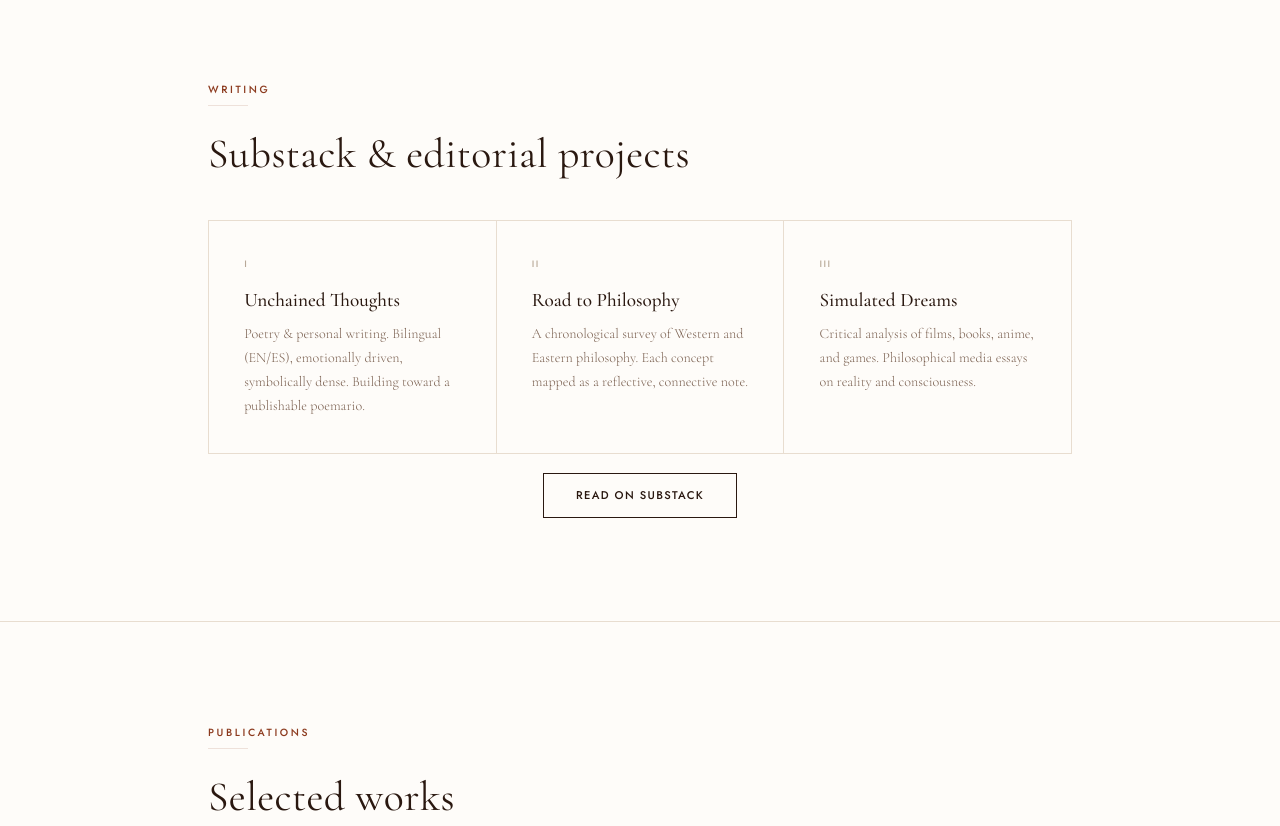
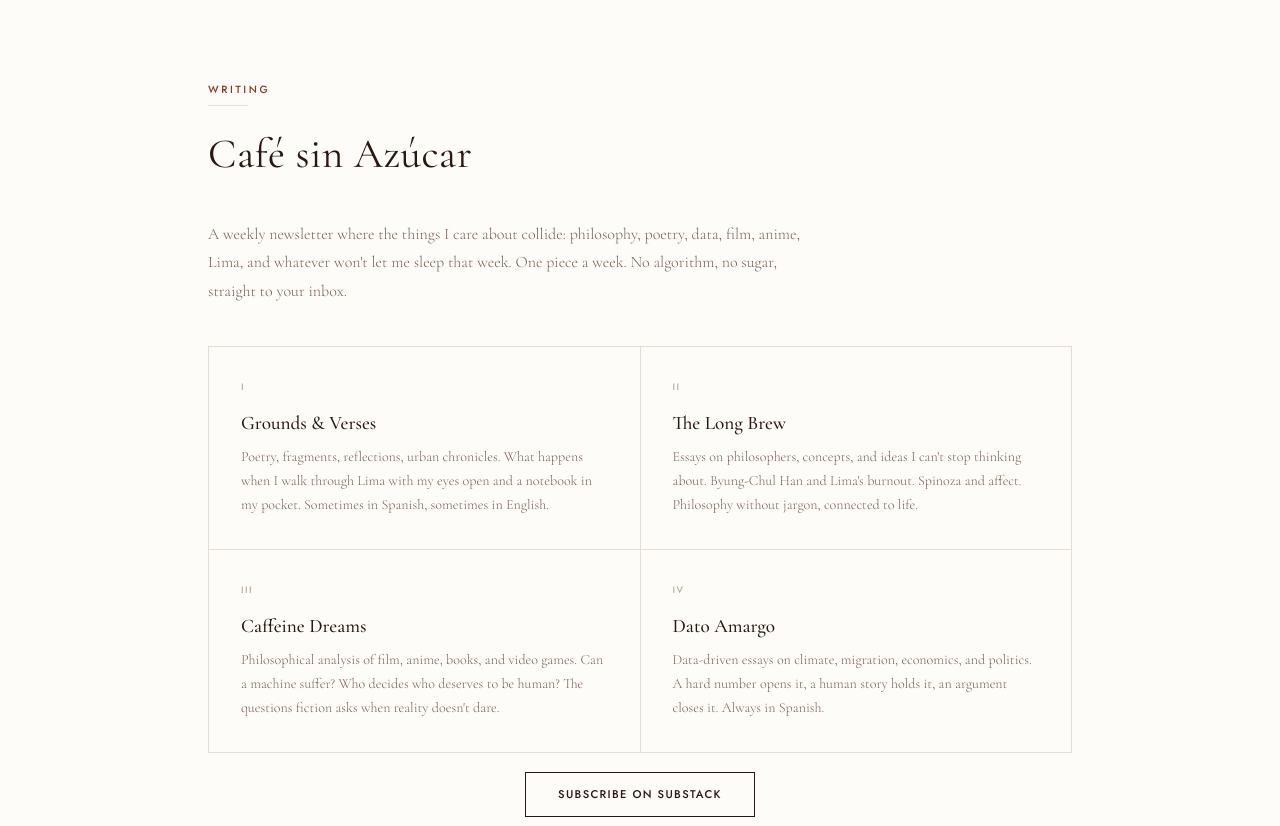
Before and after one commit to lotuslatte/lotuslatte.github.io, a plain HTML site: page favio-samillan.html in a window 1280 px wide. Shown: the part 2720-3546 px from the top of the page. Drawn offline with nearby package versions, Linux system fonts and the light colour scheme.

Commit message:
Update writing section with Café sin Azúcar Substack
Co-Authored-By: Claude Opus 4.6 (1M context) <noreply@anthropic.com>

```diff
--- a/favio-samillan.html
+++ b/favio-samillan.html
@@ -323,8 +323,9 @@ footer{
   .about-grid{grid-template-columns:1fr}
   .xp-item{grid-template-columns:1fr;gap:.2rem}
   .writing-grid{grid-template-columns:1fr}
-  .writing-grid>a[style]{display:block!important}
+  .writing-grid>a[style]{display:grid!important;grid-template-columns:1fr!important}
   .writing-grid>a>div{display:block!important}
+  .writing-grid p{max-width:100%!important}
   .conf-grid{grid-template-columns:1fr}
   .skills-grid{grid-template-columns:1fr}
   .counters{grid-template-columns:1fr 1fr}
@@ -509,30 +510,35 @@ nav li a.active{color:var(--accent)}
   <div class="wrap">
     <div class="eyebrow sans" data-es="Escritura">Writing</div>
     <div class="section-rule"></div>
-    <h2 class="stitle" data-es="Substack y proyectos editoriales">Substack &amp; editorial projects</h2>
+    <h2 class="stitle">Caf&eacute; sin Az&uacute;car</h2>
+    <p style="font-size:1rem;color:var(--fg-muted);font-weight:300;line-height:1.8;max-width:600px;margin-bottom:2.5rem" data-es="Un newsletter semanal donde colisionan las cosas que me importan: filosof&#237;a, poes&#237;a, datos, cine, anime, Lima, y lo que no me deja dormir esa semana. Una pieza por semana. Sin algoritmo, sin az&#250;car, directo a tu bandeja.">A weekly newsletter where the things I care about collide: philosophy, poetry, data, film, anime, Lima, and whatever won't let me sleep that week. One piece a week. No algorithm, no sugar, straight to your inbox.</p>
+
     <div class="writing-grid" style="grid-template-columns:1fr">
-
-      <a href="https://substack.com/@lotuslatte" target="_blank" class="writing-card" style="display:grid;grid-template-columns:1fr 1fr 1fr;gap:1px;padding:0;background:var(--border)">
-        <div style="padding:clamp(1.5rem,3vw,2.2rem);background:var(--bg)">
+      <a href="https://substack.com/@lotuslatte" target="_blank" class="writing-card" style="display:grid;grid-template-columns:1fr 1fr;gap:1px;padding:0;background:var(--border)">
+        <div style="padding:clamp(1.2rem,2.5vw,2rem);background:var(--bg)">
           <div class="writing-num sans">I</div>
-          <div class="writing-title">Unchained Thoughts</div>
-          <div class="writing-desc" data-es="Poes&#237;a y escritura personal. Biling&#252;e (EN/ES), emocionalmente impulsada, simb&#243;licamente densa. Construyendo hacia un poemario publicable.">Poetry &amp; personal writing. Bilingual (EN/ES), emotionally driven, symbolically dense. Building toward a publishable poemario.</div>
+          <div class="writing-title">Grounds &amp; Verses</div>
+          <div class="writing-desc" data-es="Poes&#237;a, fragmentos, reflexiones, cr&#243;nicas urbanas. Lo que pasa cuando camino por Lima con los ojos abiertos y un cuaderno en el bolsillo. A veces en espa&#241;ol, a veces en ingl&#233;s.">Poetry, fragments, reflections, urban chronicles. What happens when I walk through Lima with my eyes open and a notebook in my pocket. Sometimes in Spanish, sometimes in English.</div>
         </div>
-        <div style="padding:clamp(1.5rem,3vw,2.2rem);background:var(--bg)">
+        <div style="padding:clamp(1.2rem,2.5vw,2rem);background:var(--bg)">
           <div class="writing-num sans">II</div>
-          <div class="writing-title">Road to Philosophy</div>
-          <div class="writing-desc" data-es="Recorrido cronol&#243;gico por la filosof&#237;a occidental y oriental. Cada fil&#243;sofo mapeado como nota reflexiva y conectiva.">A chronological survey of Western and Eastern philosophy. Each concept mapped as a reflective, connective note.</div>
+          <div class="writing-title">The Long Brew</div>
+          <div class="writing-desc" data-es="Ensayos sobre fil&#243;sofos, conceptos e ideas que no puedo dejar de pensar. Byung-Chul Han y el burnout de Lima. Spinoza y el afecto. Filosof&#237;a sin jerga, conectada a la vida.">Essays on philosophers, concepts, and ideas I can't stop thinking about. Byung-Chul Han and Lima's burnout. Spinoza and affect. Philosophy without jargon, connected to life.</div>
         </div>
-        <div style="padding:clamp(1.5rem,3vw,2.2rem);background:var(--bg)">
+        <div style="padding:clamp(1.2rem,2.5vw,2rem);background:var(--bg)">
           <div class="writing-num sans">III</div>
-          <div class="writing-title">Simulated Dreams</div>
-          <div class="writing-desc" data-es="An&#225;lisis cr&#237;tico de pel&#237;culas, libros, anime y videojuegos. Ensayos filos&#243;ficos sobre medios, realidad y conciencia.">Critical analysis of films, books, anime, and games. Philosophical media essays on reality and consciousness.</div>
+          <div class="writing-title">Caffeine Dreams</div>
+          <div class="writing-desc" data-es="An&#225;lisis filos&#243;fico de cine, anime, libros y videojuegos. &#191;Puede sufrir una m&#225;quina? &#191;Qui&#233;n decide qui&#233;n merece ser humano? Las preguntas que la ficci&#243;n hace cuando la realidad no se atreve.">Philosophical analysis of film, anime, books, and video games. Can a machine suffer? Who decides who deserves to be human? The questions fiction asks when reality doesn't dare.</div>
+        </div>
+        <div style="padding:clamp(1.2rem,2.5vw,2rem);background:var(--bg)">
+          <div class="writing-num sans">IV</div>
+          <div class="writing-title">Dato Amargo</div>
+          <div class="writing-desc" data-es="Ensayos basados en datos sobre clima, migraci&#243;n, econom&#237;a y pol&#237;tica. Un n&#250;mero duro lo abre, una historia humana lo sostiene, un argumento lo cierra. Siempre en espa&#241;ol.">Data-driven essays on climate, migration, economics, and politics. A hard number opens it, a human story holds it, an argument closes it. Always in Spanish.</div>
         </div>
       </a>
-
     </div>
     <div style="margin-top:1.2rem;text-align:center">
-      <a href="https://substack.com/@lotuslatte" target="_blank" class="btn"><span data-es="Leer en Substack">Read on Substack</span></a>
+      <a href="https://substack.com/@lotuslatte" target="_blank" class="btn"><span data-es="Suscr&#237;bete en Substack">Subscribe on Substack</span></a>
     </div>
   </div>
 </section>
```
Also changed, not shown: index.html (+21 -15 lines).
